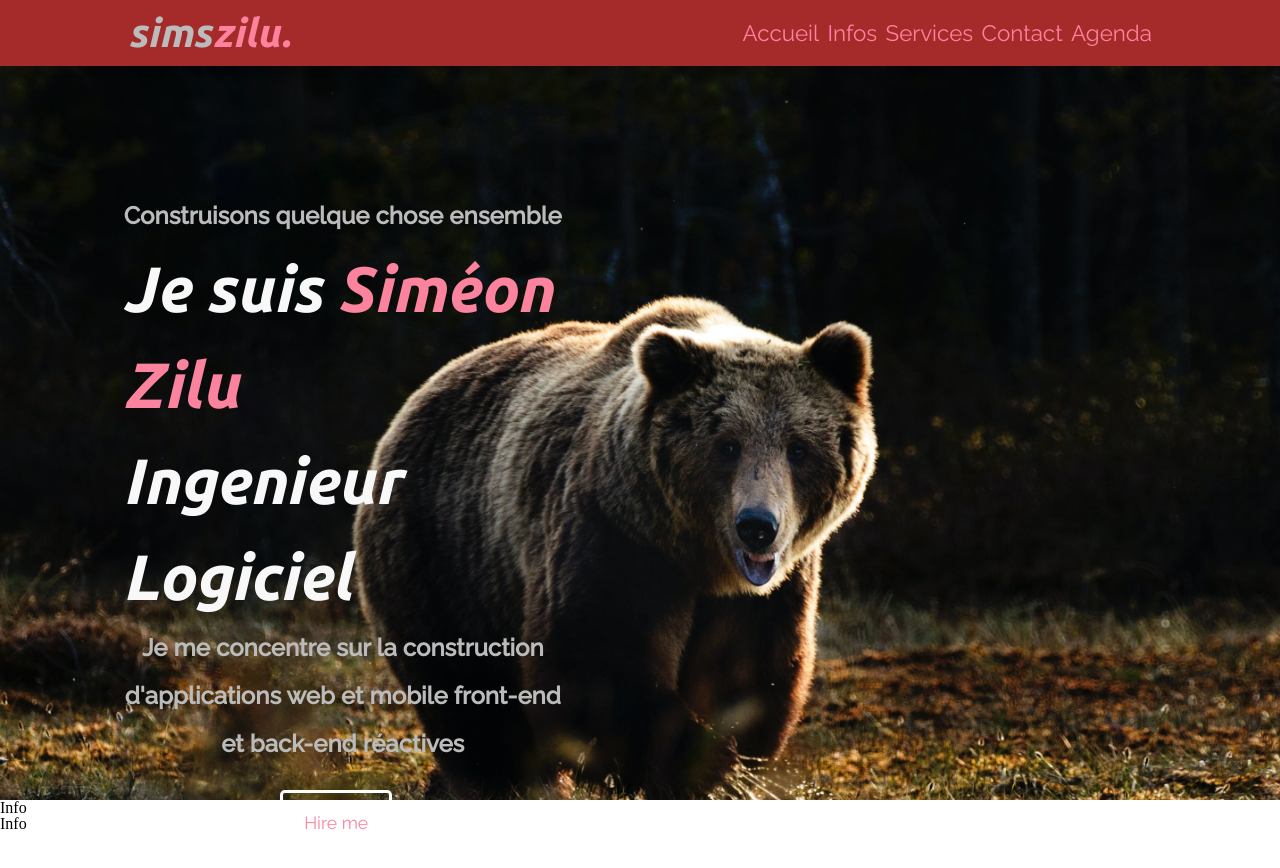
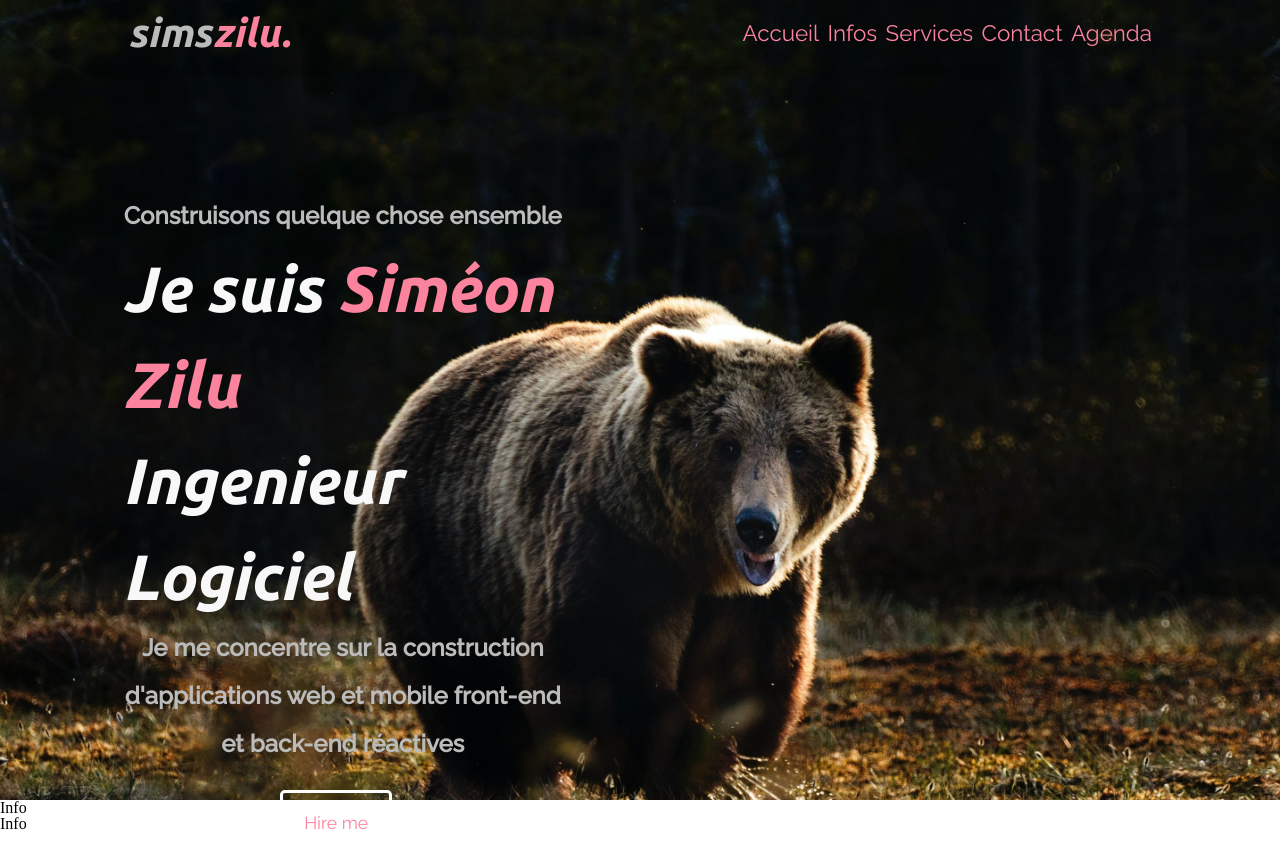
Before and after one commit to ExcaliburSims/portfolioNextJS, a Next.js app: page / in a window 1280 px wide. Shown: the top 868 px of the page. Built offline with nearby package versions, Linux system fonts and the light colour scheme.

Commit message:
feat: remove backgroud color

```diff
--- a/styles/Header.module.scss
+++ b/styles/Header.module.scss
@@ -3,8 +3,6 @@
 .navbar {
   display: flex;
   justify-content: space-between;
-  //background-color: white;
-	background-color: brown;
   box-shadow: 0px 0px 20px -10px rgba(0, 0, 0, 0.30);
   padding: 0 10%;
   height: 4.1rem;
```
